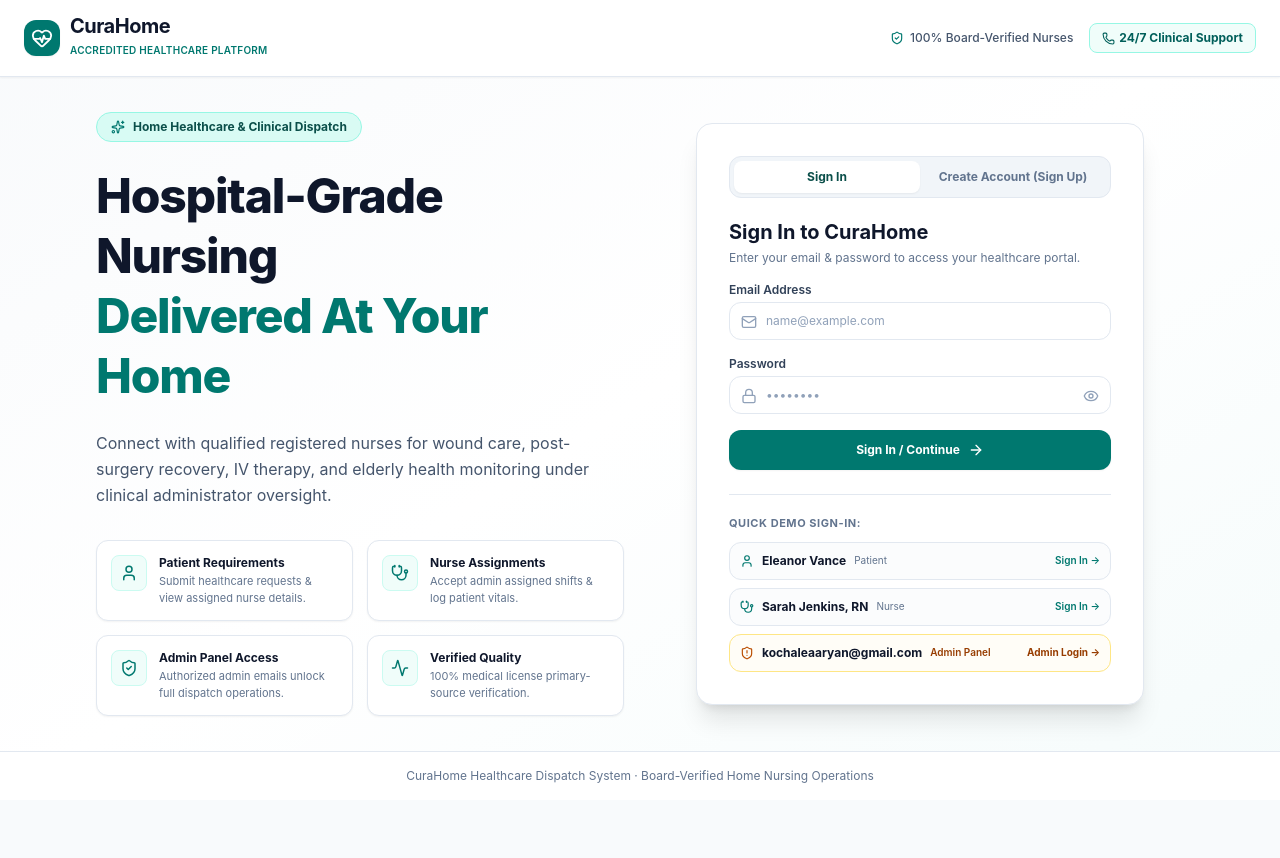
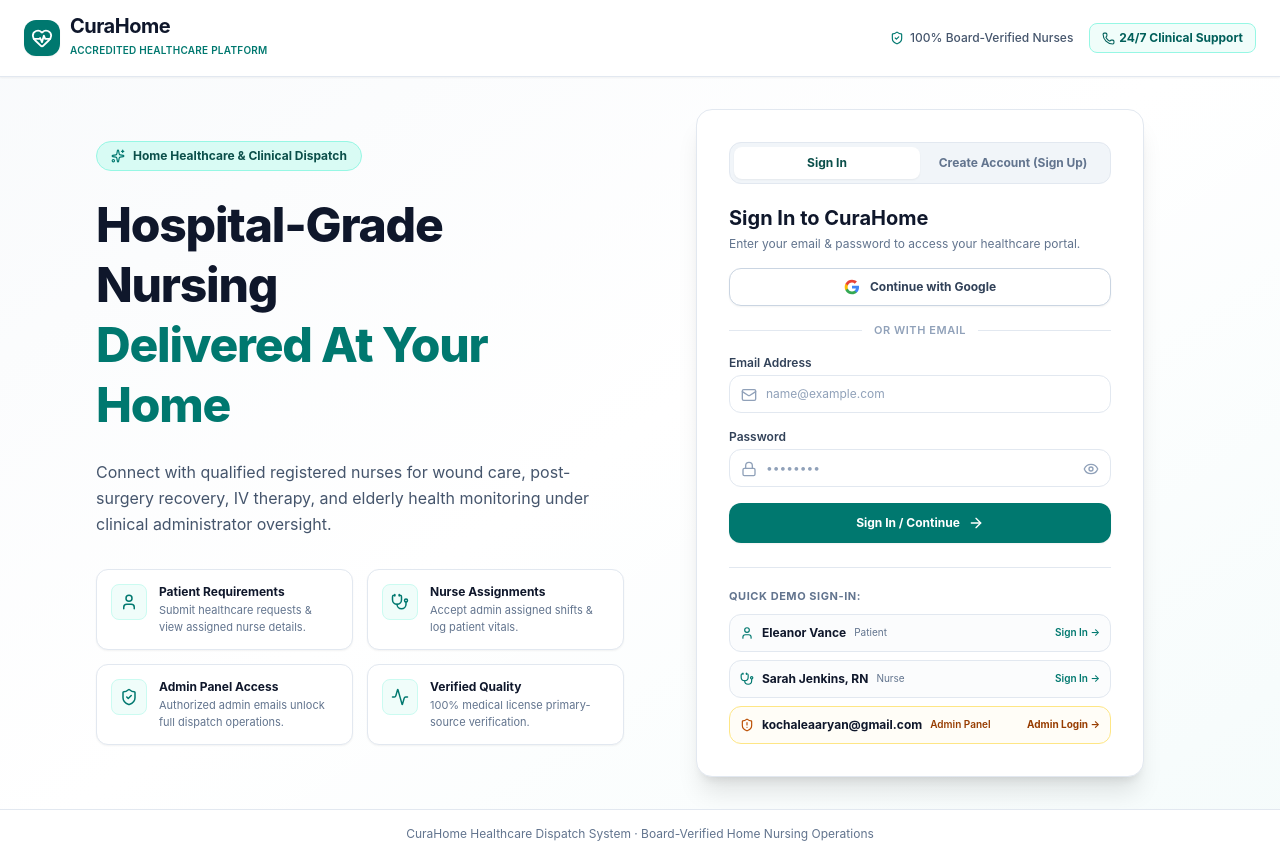
Before and after one commit to aaryankochale-ctrl/curahome, a React (Vite) app: page / in a window 1280 px wide. Before the commit the page ends 800 px from the top, so only its background shows below. Built offline with nearby package versions, Linux system fonts and the light colour scheme; no server answers; the database is empty.

Commit message:
feat: Add Google OAuth sign-in integration and UI button

```diff
--- a/src/components/auth/AuthPage.tsx
+++ b/src/components/auth/AuthPage.tsx
@@ -29,6 +29,7 @@
     loginWithEmail,
     signUpWithSupabase,
     signInWithSupabase,
+    signInWithGoogle,
     login,
     patients,
     nurses,
@@ -299,6 +300,42 @@
                       <span>{successMsg}</span>
                     </div>
                   )}
+
+                  {/* Google OAuth Button */}
+                  <button
+                    type="button"
+                    onClick={() => signInWithGoogle()}
+                    className="w-full mb-4 py-2.5 px-4 text-xs font-bold text-slate-700 bg-white hover:bg-slate-50 border border-slate-300 rounded-xl transition-all shadow-xs flex items-center justify-center gap-2.5"
+                  >
+                    <svg className="w-4 h-4" viewBox="0 0 24 24">
+                      <path
+                        fill="#4285F4"
+                        d="M22.56 12.25c0-.78-.07-1.53-.2-2.25H12v4.26h5.92c-.26 1.37-1.04 2.53-2.21 3.31v2.77h3.57c2.08-1.92 3.28-4.74 3.28-8.09z"
+                      />
+                      <path
+                        fill="#34A853"
+                        d="M12 23c2.97 0 5.46-.98 7.28-2.66l-3.57-2.77c-.98.66-2.23 1.06-3.71 1.06-2.86 0-5.29-1.93-6.16-4.53H2.18v2.84C3.99 20.53 7.7 23 12 23z"
+                      />
+                      <path
+                        fill="#FBBC05"
+                        d="M5.84 14.09c-.22-.66-.35-1.36-.35-2.09s.13-1.43.35-2.09V7.06H2.18C1.43 8.55 1 10.22 1 12s.43 3.45 1.18 4.94l2.85-2.22.81-.63z"
+                      />
+                      <path
+                        fill="#EA4335"
+                        d="M12 5.38c1.62 0 3.06.56 4.21 1.64l3.15-3.15C17.45 2.09 14.97 1 12 1 7.7 1 3.99 3.47 2.18 7.06l3.66 2.84c.87-2.6 3.3-4.52 6.16-4.52z"
+                      />
+                    </svg>
+                    <span>Continue with Google</span>
+                  </button>
+
+                  <div className="relative my-4">
+                    <div className="absolute inset-0 flex items-center">
+                      <div className="w-full border-t border-slate-200"></div>
+                    </div>
+                    <div className="relative flex justify-center text-[11px] uppercase tracking-wider">
+                      <span className="bg-white px-3 text-slate-400 font-semibold">Or with Email</span>
+                    </div>
+                  </div>
 
                   {/* Auth Form */}
                   <form onSubmit={handleAuthSubmit} className="space-y-4">
--- a/src/context/AppContext.tsx
+++ b/src/context/AppContext.tsx
@@ -106,6 +106,7 @@
   // Authentication Actions
   signUpWithSupabase: (email: string, password?: string) => Promise<{ success: boolean; error?: string }>;
   signInWithSupabase: (email: string, password?: string) => Promise<{ success: boolean; isNewUser?: boolean; role?: UserRole; error?: string }>;
+  signInWithGoogle: () => Promise<void>;
 
   // Notifications
   markNotificationAsRead: (id: string) => void;
@@ -283,6 +284,22 @@
     return { success: true, isNewUser: res.isNewUser, role: res.role };
   };
 
+  const signInWithGoogle = async () => {
+    if (isSupabaseConfigured) {
+      const { error } = await supabase.auth.signInWithOAuth({
+        provider: 'google',
+        options: {
+          redirectTo: window.location.origin,
+        },
+      });
+      if (error) {
+        console.error('Google Sign In error:', error.message);
+      }
+    } else {
+      loginWithEmail('patient@example.com');
+    }
+  };
+
   const login = (role: UserRole, id?: string) => {
     setActiveRoleState(role);
     if (role === 'patient' && id) setActivePatientIdState(id);
@@ -297,9 +314,16 @@
     setIsAuthenticated(false);
   };
 
-  // Initial fetch from Supabase if configured
+  // Initial fetch and OAuth listener from Supabase if configured
   useEffect(() => {
     if (isSupabaseConfigured) {
+      // Listen for auth state changes (OAuth Redirects)
+      const { data: authSubscription } = supabase.auth.onAuthStateChange((event, session) => {
+        if (session?.user?.email) {
+          loginWithEmail(session.user.email);
+        }
+      });
+
       // Fetch Patients
       supabase
         .from('patients')
@@ -1087,6 +1111,7 @@
         loginWithEmail,
         signUpWithSupabase,
         signInWithSupabase,
+        signInWithGoogle,
         login,
         logout,
         createPatientAccount,
```
